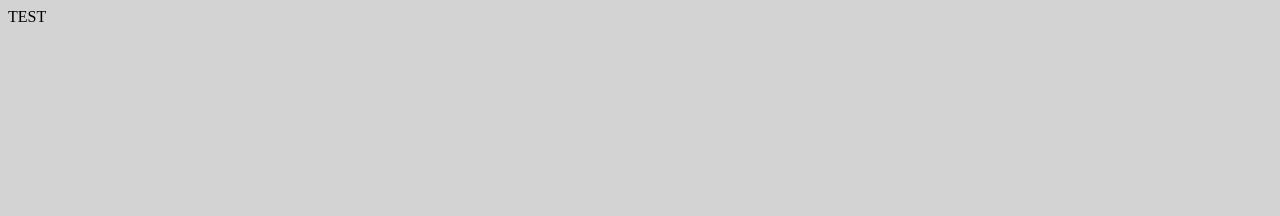
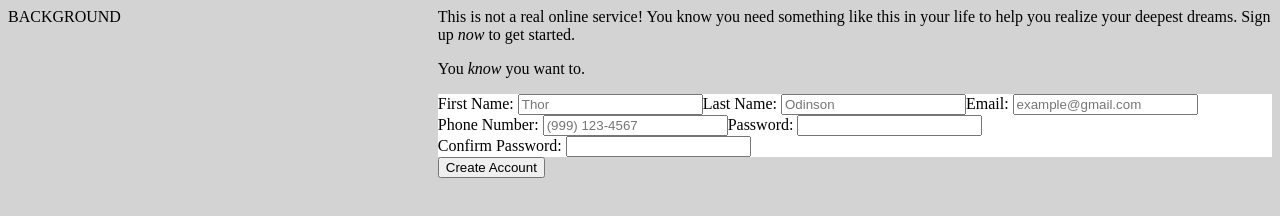
Before and after one commit to FaceOfSpades/sign-up-form, a plain HTML site: page index.html in a window 1280 px wide. Drawn offline with Linux system fonts and the light colour scheme.

Commit message:
Add form info and create basic structure
added all of the form fields and divided them up into
divs for proper alignment and page structure

```diff
--- a/index.html
+++ b/index.html
@@ -7,6 +7,55 @@
     <link rel="stylesheet" href="styles.css">
 </head>
 <body>
-    TEST
+    <div class="background_side">
+        BACKGROUND
+    </div>
+
+    <div class="form_side">
+        <div>
+            This is not a real online service! You know you need
+            something like this in your life to help you realize
+            your deepest dreams. Sign up <i>now</i> to get started.
+            <p>You <i>know</i> you want to.</p>
+        </div>
+
+        <form action="test.com" method="post">
+            <div class="form_info">
+                <div>
+                    <label for="first_name">First Name:</label>
+                    <input type="text" id="first_name" placeholder="Thor">
+                </div>
+
+                <div>
+                    <label for="last_name">Last Name:</label>
+                    <input type="text" id="last_name" placeholder="Odinson">
+                </div>
+
+                <div>
+                    <label for="email">Email:</label>
+                    <input type="email" id="email" placeholder="example@gmail.com">
+                </div>
+
+                <div>
+                    <label for="phone">Phone Number:</label>
+                    <input type="number" id="phone" placeholder="(999) 123-4567">
+                </div>
+
+                <div>
+                    <label for="password">Password:</label>
+                    <input type="password" id="password">
+                </div>
+
+                <div>
+                    <label for="confirm_password">Confirm Password:</label>
+                    <input type="password" id="confirm_password">
+                </div>
+            </div>
+
+            <div>
+                <button type="submit">Create Account</button>
+            </div>
+        </form>
+    </div>
 </body>
 </html>
--- a/styles.css
+++ b/styles.css
@@ -1,3 +1,19 @@
 body {
     background-color: lightgray;
+    display: flex;
 }
+
+.background_side {
+   min-width: 34%;
+}
+
+.form_side {
+  max-width: 66%;
+}
+
+.form_info {
+    display: flex;
+    flex-direction: row;
+    flex-wrap: wrap;
+    background-color: white;
+}
```
